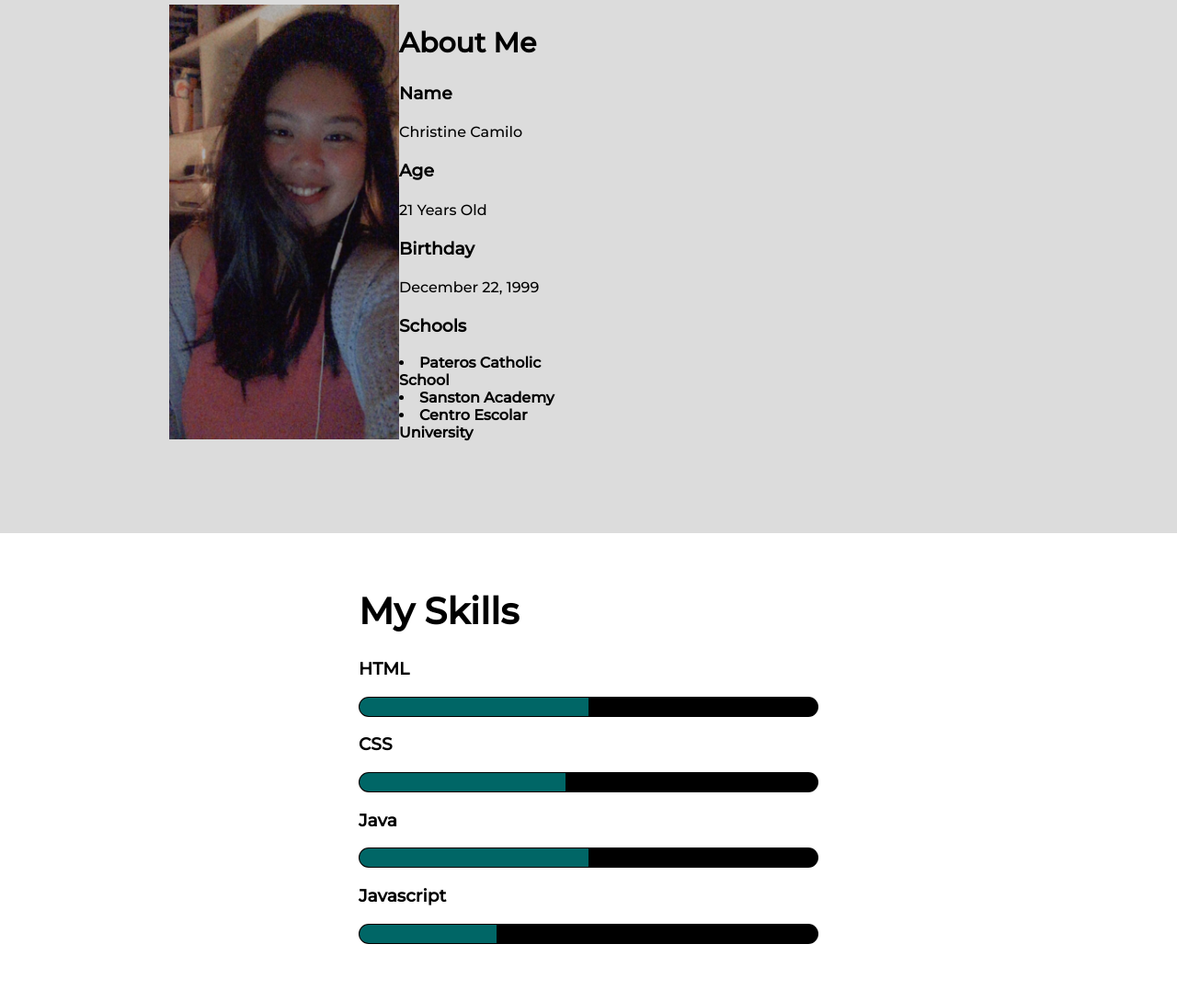
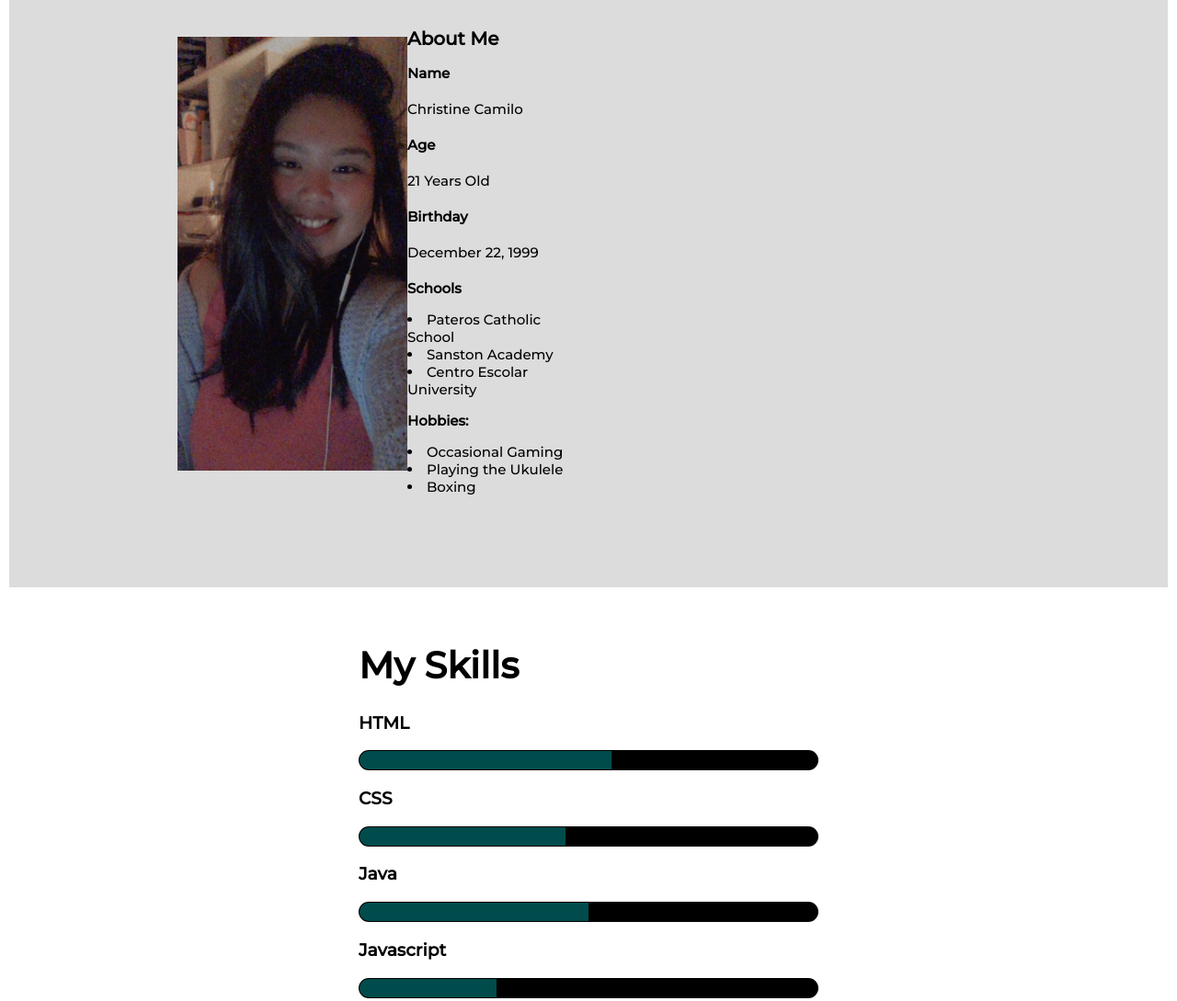
Before and after one commit to chrstncml/PetStation, a plain HTML site: page portfolio.html in a window 1280 px wide. Shown: the part 247-1336 px from the top of the page at 92% size. Drawn offline with Linux system fonts and the light colour scheme.

Commit message:
Final commit

```diff
--- a/portfolio.html
+++ b/portfolio.html
@@ -32,8 +32,8 @@
 </div>
 
 <!-- PORTFOLIO: ABOUT ME -->
-<!-- <div class = "portfolio-container"> -->
-	<!-- <div class = "about_container"> -->
+<div class = "portfolio-container">
+	<div class = "about_container">
 <section class = "about">
 	<div class = "main">
 		<img src="images\me.jpg">
@@ -49,6 +49,10 @@
 				<li> Pateros Catholic School </li>
 				<li> Sanston Academy </li>
 				<li> Centro Escolar University </li>
+				<h3> Hobbies: </h3>
+					<li> Occasional Gaming </li>
+					<li> Playing the Ukulele </li>
+					<li> Boxing </li>
 		</div>
 	</div>
 </section>
--- a/style.css
+++ b/style.css
@@ -340,7 +340,7 @@ form a {
 }
 
 .about {
-	/*flex-wrap: wrap;*/
+	flex-wrap: wrap;
 	align-self: center;
 	width: 100%;
 	padding: 100px 0px;
@@ -360,12 +360,13 @@ form a {
 }
 
 .about-text h1 {
-	font-size: 30px;
+	font-size: 20px;
 }
 
-.about-text {
-	font-weight: bold;
+.about-text h3 {
+	font-size: 15px;
 }
+
 
 .main {
 	width: 100%;
@@ -403,12 +404,12 @@ form a {
 .bar span {
 	height: 20px;
 	float: left;
-	background: #006666;
+	background: #004c4c;
 }
 
 .html {
 	margin: 0;
-	width: 50%;
+	width: 55%;
 }
 
 .css {
@@ -427,7 +428,5 @@ form a {
 
 /*huhuhuhwalanakomaintindihan*/
 
-/*kayamoyanself */
-/*goselfkayamoyarn*/
 
-/*dsvnjksdmesotiredhuhusdfjnkwe*/
+/*goselfkayamoyan*/
```
Also changed, not shown: cart.html (+1 -1 lines), myaccount.html (+1 -1 lines).
